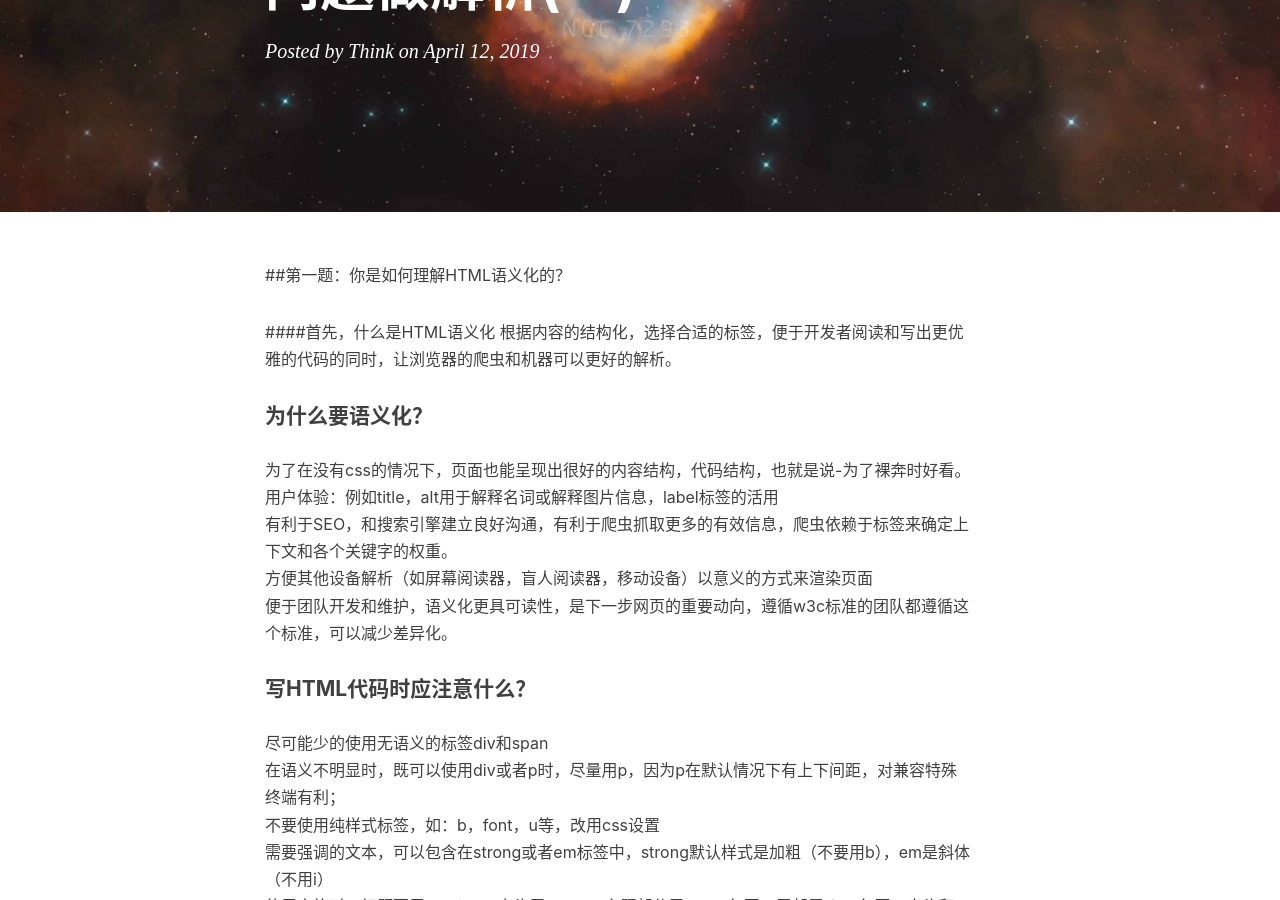
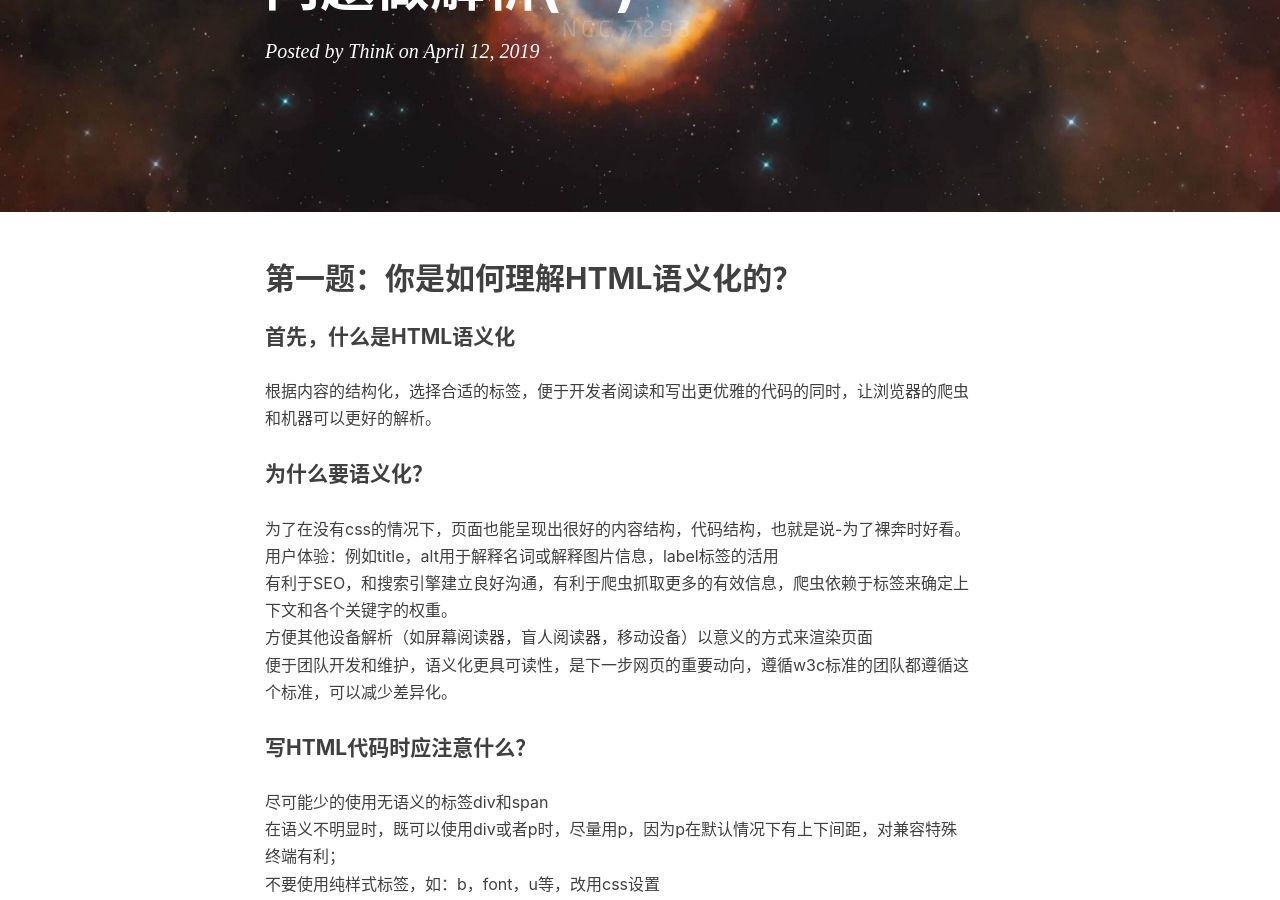
Before and after one commit to clark-maybe/fanliang8023.github.io, a Jekyll site: the page built from _posts/2019-04-12-面试题综合解析-针对上一篇的问题做解答（一）.md, in a window 1280 px wide and 900 px high, scrolled down 305 px. Built offline with Jekyll 4.4.1, drawn with Linux system fonts in a browser that asks for light colours; nearby versions of some CDN libraries; comment, search, counter and statistics services are not loaded; some of the changed lines change nothing that is shown; some of the changed text lies outside the part shown.

Commit message:
addNewCode

```diff
--- a/_posts/2019-04-12-面试题综合解析-针对上一篇的问题做解答（一）.md
+++ b/_posts/2019-04-12-面试题综合解析-针对上一篇的问题做解答（一）.md
@@ -7,9 +7,9 @@ tag: 技术分享
 ---
 
 
-##第一题：你是如何理解HTML语义化的？
+## 第一题：你是如何理解HTML语义化的？
 
-####首先，什么是HTML语义化
+#### 首先，什么是HTML语义化
 根据内容的结构化，选择合适的标签，便于开发者阅读和写出更优雅的代码的同时，让浏览器的爬虫和机器可以更好的解析。
 #### 为什么要语义化？
 为了在没有css的情况下，页面也能呈现出很好的内容结构，代码结构，也就是说-为了裸奔时好看。
@@ -37,14 +37,14 @@ tag: 技术分享
 8、<figcaption> <figcaption> figure的子元素：用于对figure的内容 进行说明；
 9、<time></time>用来表现时间或日期；
 10、<datalist></datalist>选项列表：与 input 元素配合使用，来定义 input 可能的值；
-11、<details></details>用于描述文档或文档某个部分的细节：①该元素用于摘录引用等，应该与页面的主要内容区分开的其他内容，②Open属性默认展开；
+11、<details>用于描述文档或文档某个部分的细节：①该元素用于摘录引用等，应该与页面的主要内容区分开的其他内容，②Open属性默认展开；
 12、< summary></summary> details 元素的标题；
-13、<dialog></dialog>定义一段对话；
+13、<dialog>定义一段对话；
 14、<address></address> 定义文章或页面作者的详细联系信息；
 15、<mark></mark> 需要标记的词或句子；
 16、<keygen>给表单添加一个公钥；
 17、<progress><progress>定义进度条；
-18、<footer></footer>页脚：页面的底部或者版块底部。
+18、<footer>页脚：页面的底部或者版块底部。
 
 
 
```
